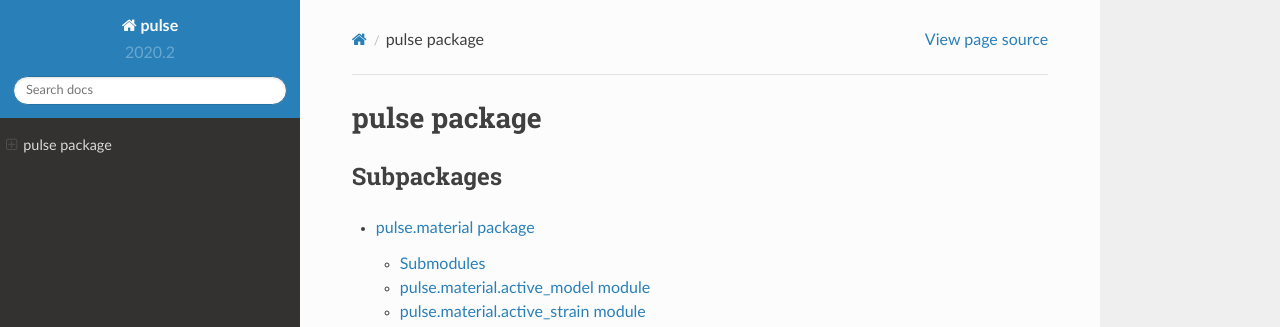
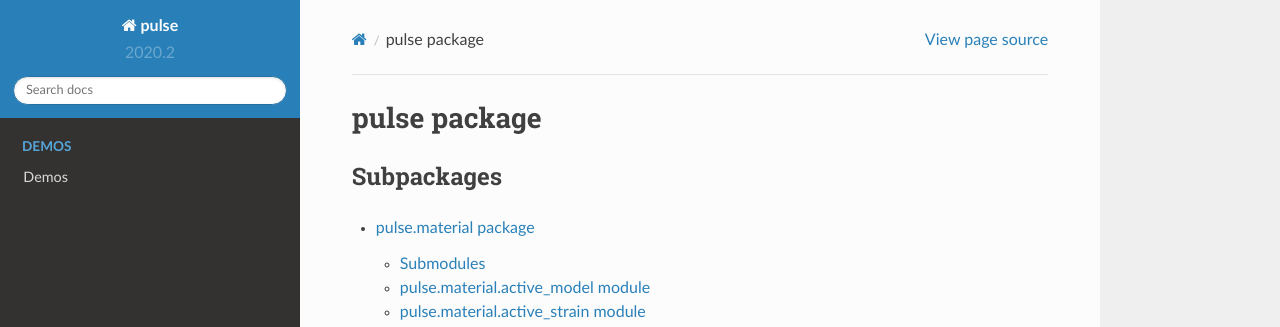
Before and after one commit to finsberg/pulse, a Sphinx documentation site: the page built from docs/source/pulse.rst, in a window 1280 px wide. Shown: the top 327 px of the page. Built offline with Sphinx 7.4.7 and the Read the Docs theme 2.0.0, drawn with Linux system fonts in a browser that asks for light colours; pages that are not in the unit, such as notebooks, are missing from menus; some of the changed lines change nothing that is shown.

Commit message:
Update .gitignore and sphinx conf

```diff
--- a/docs/source/conf.py
+++ b/docs/source/conf.py
@@ -18,8 +18,11 @@
 # sys.path.insert(0, os.path.abspath('../pulse'))
 
 
+import shutil
+
 # -- Project information -----------------------------------------------------
 from pathlib import Path
+from textwrap import dedent
 
 import pulse
 
@@ -39,32 +42,61 @@
 demo_dir = HERE.joinpath("../../demo")
 
 demoes = [
-    demo_dir.joinpath("benchmark")
-    .joinpath("problem1")
-    .joinpath("problem1.py")
-    .as_posix(),
-    demo_dir.joinpath("benchmark")
-    .joinpath("problem2")
-    .joinpath("problem2.py")
-    .as_posix(),
-    demo_dir.joinpath("benchmark")
-    .joinpath("problem3")
-    .joinpath("problem3.py")
-    .as_posix(),
-    demo_dir.joinpath("biaxial_stress_test")
-    .joinpath("biaxial_stress_test.py")
-    .as_posix(),
-    [
-        demo_dir.joinpath("compressible_model").joinpath("demo.py").as_posix(),
-        demo_dir.joinpath("compressible_model").joinpath("problem.py").as_posix(),
-    ],
-    demo_dir.joinpath("compute_stress_strain").joinpath("demo.py").as_posix(),
-    demo_dir.joinpath("from_xml").joinpath("demo.py").as_posix(),
-    demo_dir.joinpath("klotz_curve").joinpath("demo.py").as_posix(),
-    demo_dir.joinpath("simple_ellipsoid").joinpath("lv_demo.py").as_posix(),
-    demo_dir.joinpath("unit_cube").joinpath("unit_cube_demo.py").as_posix(),
-    demo_dir.joinpath("unloading").joinpath("demo_fixedpointunloader.py").as_posix(),
+    demo_dir.joinpath("benchmark").joinpath("problem1").joinpath("problem1.ipynb"),
+    demo_dir.joinpath("benchmark").joinpath("problem2").joinpath("problem2.ipynb"),
+    demo_dir.joinpath("benchmark").joinpath("problem3").joinpath("problem3.ipynb"),
+    demo_dir.joinpath("biaxial_stress_test").joinpath("biaxial_stress_test.ipynb"),
+    demo_dir.joinpath("shear_experiment").joinpath("shear_experiment.ipynb"),
+    demo_dir.joinpath("compressible_model").joinpath("compressible_model.ipynb"),
+    demo_dir.joinpath("compute_stress_strain").joinpath("compute_stress_strain.ipynb"),
+    demo_dir.joinpath("from_xml").joinpath("from_xml.ipynb"),
+    demo_dir.joinpath("klotz_curve").joinpath("klotz_curve.ipynb"),
+    demo_dir.joinpath("simple_ellipsoid").joinpath("simple_ellipsoid.ipynb"),
+    demo_dir.joinpath("unit_cube").joinpath("unit_cube_demo.ipynb"),
+    demo_dir.joinpath("unloading").joinpath("demo_fixedpointunloader.ipynb"),
 ]
+
+
+demo_docs = HERE.joinpath("demos")
+demo_docs.mkdir(exist_ok=True, parents=True)
+
+for f in demo_docs.iterdir():
+    if f.suffix == ".ipynb":
+        f.unlink()
+
+for notebook in demoes:
+    src = notebook
+    dst = notebook.name
+
+    shutil.copy2(src, demo_docs.joinpath(dst))
+
+with open(demo_docs.joinpath("demos.rst"), "w+") as f:
+    f.write(
+        dedent(
+            """
+    .. _demos
+
+
+    Demos
+    =====
+
+    Here you will find all the demos. These are all found in the main
+    repository in the `demo folder <https://github.com/finsberg/pulse/tree/master/demo>`_
+
+    .. toctree::
+       :titlesonly:
+       :maxdepth: 1
+
+    """
+        )
+    )
+    for i in demoes:
+        f.write("   " + i.stem + "\n")
+
+
+# for demo in demoes:
+
+
 # -- General configuration ---------------------------------------------------
 
 # If your documentation needs a minimal Sphinx version, state it here.
@@ -81,7 +113,30 @@
     "sphinx.ext.viewcode",
     "sphinx.ext.githubpages",
     "sphinx.ext.napoleon",
+    "nbsphinx",
 ]
+
+# Enable plotly figure in the docs
+nbsphinx_prolog = r"""
+.. raw:: html
+
+    <script src='http://cdnjs.cloudflare.com/ajax/libs/require.js/2.1.10/require.min.js'></script>
+    <script>require=requirejs;</script>
+    <script src="https://cdn.plot.ly/plotly-1.2.0.min.js"></script>
+
+"""
+nbsphinx_timeout = -1
+
+
+autosummary_generate = True
+intersphinx_mapping = {
+    "python": ("https://docs.python.org/3", None),
+    "dolfin": ("https://fenicsproject.org/olddocs/dolfin/latest/python", None),
+    "ufl": ("https://fenics.readthedocs.io/projects/ufl/en/latest/", None),
+}
+inheritance_node_attrs = dict(
+    shape="ellipse", fontsize=12, color="orange", style="filled"
+)
 
 # Add any paths that contain templates here, relative to this directory.
 templates_path = ["_templates"]
@@ -110,7 +165,7 @@
 # The name of the Pygments (syntax highlighting) style to use.
 pygments_style = "sphinx"
 
-
+todo_include_todos = False
 # -- Options for HTML output -------------------------------------------------
 
 # The theme to use for HTML and HTML Help pages.  See the documentation for
```
Also changed, not shown: 1 other file.
